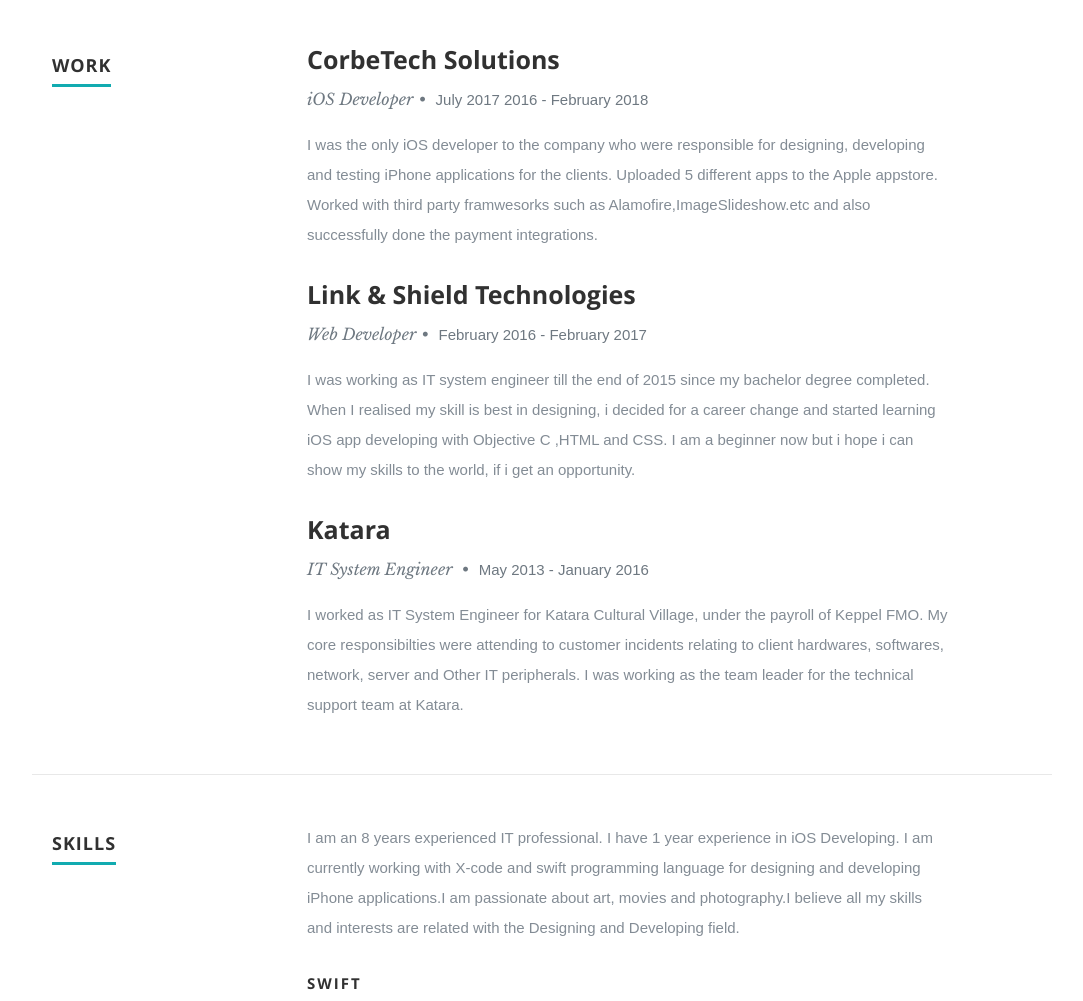
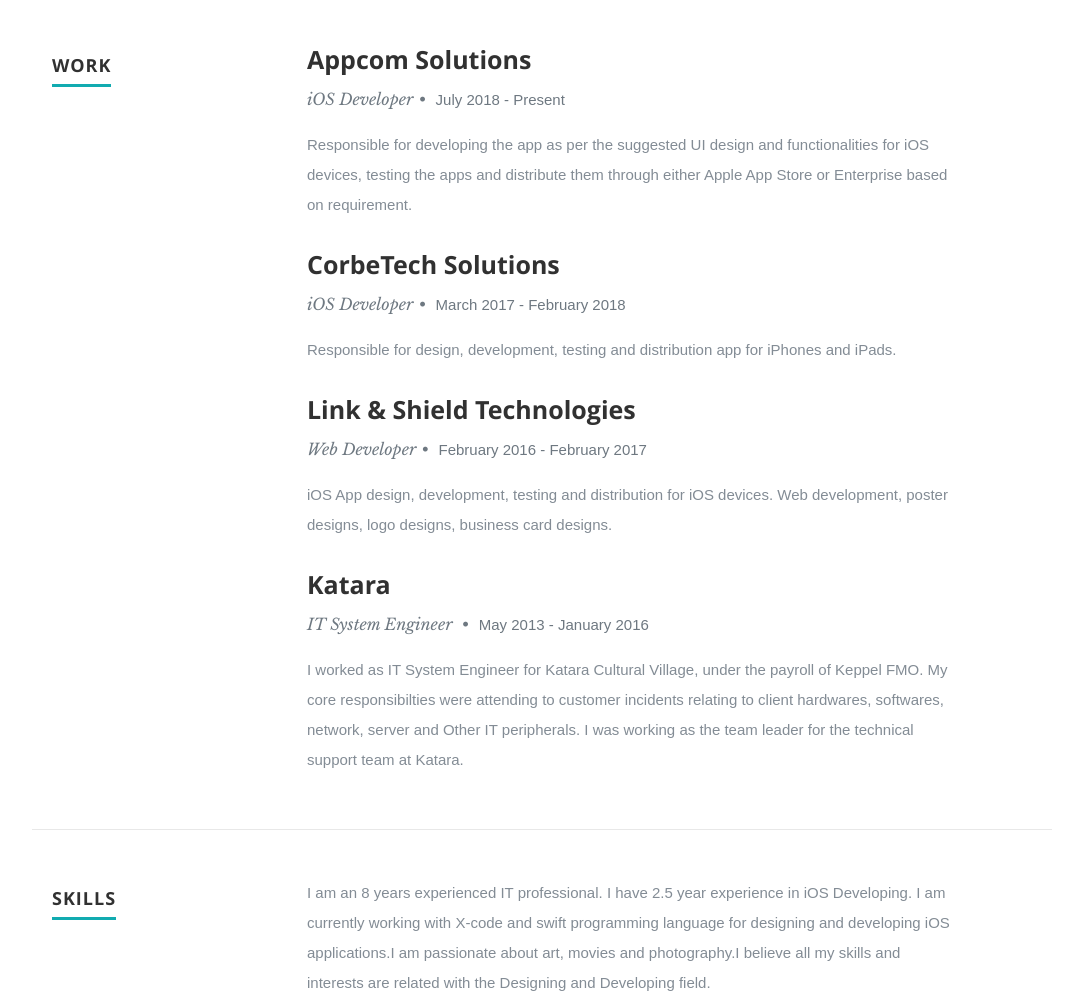
Before and after one commit to asifiosdeveloper/asifiosdeveloper.github.io, a plain HTML site: page index.html in a window 1280 px wide. Shown: the part 1789-2790 px from the top of the page, without its empty margins (98-1181 px from the left). Drawn offline with nearby package versions, Linux system fonts and the light colour scheme; a web font is replaced by a local one.

Commit message:
Updates
Updates

```diff
--- a/index.html
+++ b/index.html
@@ -178,13 +178,28 @@
 
                <div class="twelve columns">
 
-                  <h3>CorbeTech Solutions</h3>
-                  <p class="info">iOS Developer<span>&bull;</span> <em class="date">July 2017 2016 - February 2018</em></p>
+                  <h3>Appcom Solutions</h3>
+                  <p class="info">iOS Developer<span>&bull;</span> <em class="date">July 2018 - Present</em></p>
 
                   <p>
-              I was the only iOS developer to the company who were responsible for designing, developing and testing iPhone
-			  applications for the clients. Uploaded 5 different apps to the Apple appstore. Worked with third party framwesorks such as Alamofire,ImageSlideshow.etc and
-			  also successfully done the payment integrations.
+              Responsible for developing the app as per the suggested UI design and functionalities for iOS devices, testing the apps and distribute them through either Apple App Store or Enterprise based on requirement.
+
+                  </p>
+
+               </div>
+
+            </div> <!-- item end -->
+
+            <div class="row item">
+
+               <div class="twelve columns">
+
+                  <h3>CorbeTech Solutions</h3>
+                  <p class="info">iOS Developer<span>&bull;</span> <em class="date">March 2017 - February 2018</em></p>
+
+                  <p>
+              Responsible for design, development, testing and distribution app for iPhones and iPads.
+
                   </p>
 
                </div>
@@ -199,9 +214,8 @@
                   <p class="info">Web Developer<span>&bull;</span> <em class="date">February 2016 - February 2017</em></p>
 
                   <p>
-              I was working as IT system engineer till the end of 2015 since my bachelor degree completed. When I realised my skill is best in designing, i decided for
-			  a career change and started learning iOS app developing with Objective C ,HTML and CSS. I am a beginner now but i hope i can show my skills to the world,
-			  if i get an opportunity.
+             iOS App design, development, testing and distribution for iOS devices. Web development, poster designs, logo designs, business card designs.
+
                   </p>
 
                </div>
@@ -241,8 +255,8 @@
 
          <div class="nine columns main-col">
 
-            <p>I am an 8 years experienced IT professional. I have 1 year experience in iOS Developing. I am currently working with
-			X-code and swift programming language for designing and developing iPhone applications.I am passionate
+            <p>I am an 8 years experienced IT professional. I have 2.5 year experience in iOS Developing. I am currently working with
+			X-code and swift programming language for designing and developing iOS applications.I am passionate
 			about art, movies and photography.I believe all my skills and interests are related with the Designing and Developing field.
 
             </p>
```
